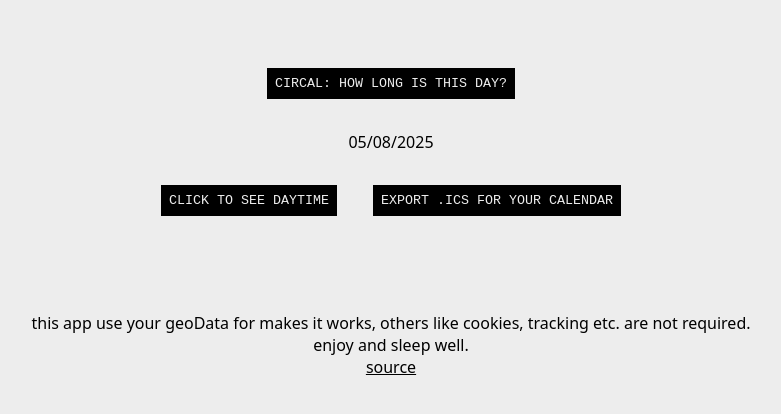
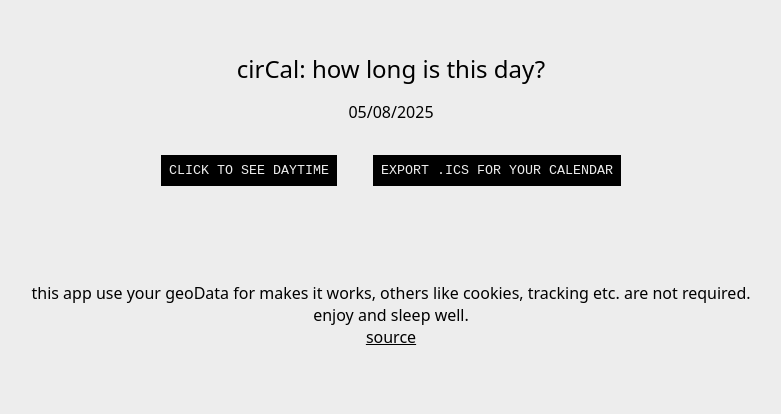
Before and after one commit to ja-svoboda/cirCal, a website: page index.html in a window 1280 px wide. Shown: the part 204-618 px from the top of the page, without its empty margins (249-1030 px from the left). Drawn offline with Linux system fonts and the light colour scheme.

Commit message:
h1 update

```diff
--- a/index.html
+++ b/index.html
@@ -15,7 +15,7 @@
 </head>
 <body>
 
-<button>cirCal: how long is this day?</button>
+<h1>cirCal: how long is this day?</h1>
 
 <div id="info" class="info">
   <p id="date">Getting date…</p>
--- a/styles/main.css
+++ b/styles/main.css
@@ -22,7 +22,7 @@
 }
 
 h1{
-	font-size: 1rem;
+	font-size: 1.5rem;
 	font-weight: 300;
 }
 
```
